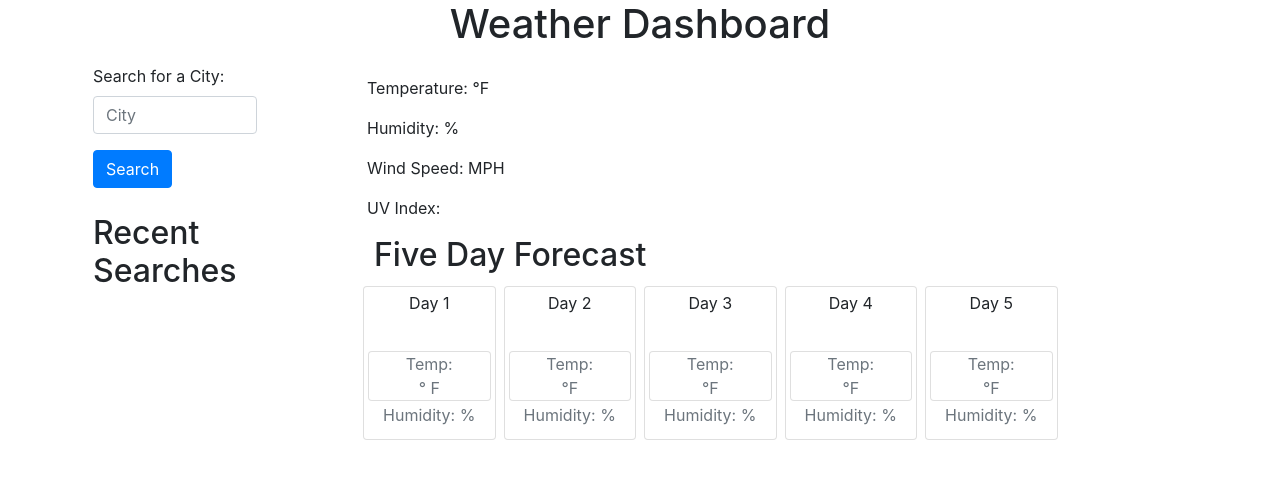
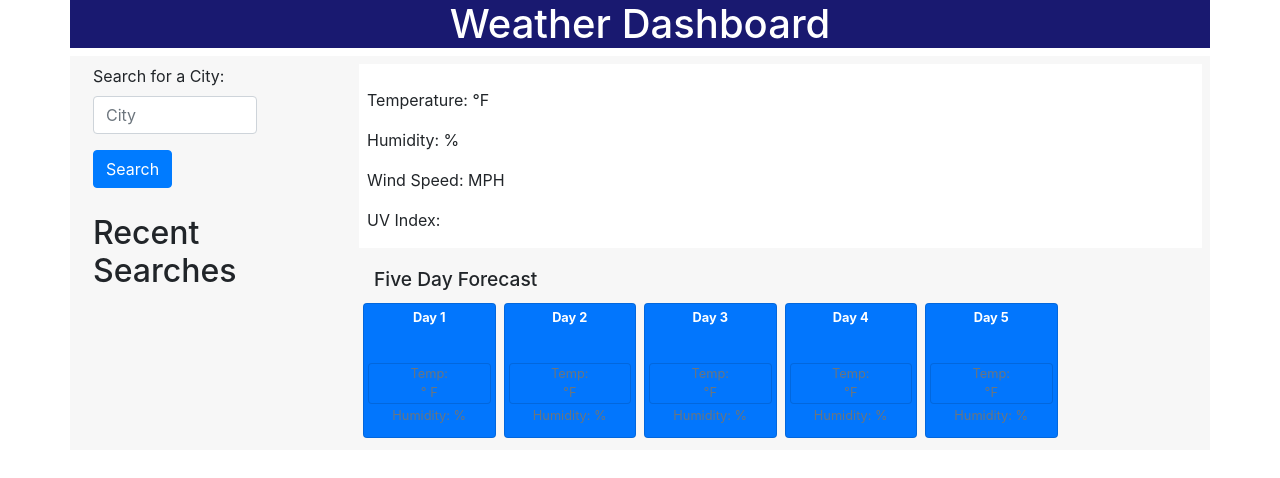
Before and after one commit to DavidLang72/dlang-weather-dashboard, a plain HTML site: page index.html in a window 1280 px wide. Drawn offline with nearby package versions, Linux system fonts and the light colour scheme.

Commit message:
added CSS

```diff
--- a/assets/css/style.css
+++ b/assets/css/style.css
@@ -0,0 +1,70 @@
+header {
+    background-color: midnightblue;
+}
+
+div.title {
+    color:white;
+    text-align: center;
+}
+
+div.title.h1 {
+    padding: 10px;
+}
+
+
+main.dashboard {
+    background-color: rgb(247, 247, 247);
+}
+
+div.recent.searches h2 {
+    font-size: 1.2rem;
+}
+
+div.cityList {
+    margin-top: 20px;
+}
+
+div.city {
+    padding: 10px;
+}
+
+div.cityName {
+    background-color: white;
+    color: black;
+}
+
+div.currentWeather {
+    margin-bottom: 20px;
+    background-color: white;
+}
+
+div.currentWeather h2, div.currentWeather h3 {
+    font-size: 1.2rem;
+    margin: 10px;
+}
+
+span#uv-index {
+    color:white;
+
+}
+
+div.fiveDay h2 {
+    font-size: 1.2rem;
+}
+
+div.fiveDay p {
+    font-size: 0.8rem;
+}
+
+div.fiveDay p.card-title {
+    font-weight: bold;
+    color: white;
+}
+
+.card {
+    background-color: rgb(2, 118, 253);
+}
+
+.text-muted {
+    color: white;
+}
--- a/index.html
+++ b/index.html
@@ -11,7 +11,7 @@
 </head>
 <body>
     <header class="container">
-        <div class="title text-center">
+        <div class="title">
             <h1>Weather Dashboard</h1>
         </div>
     </header>
```
